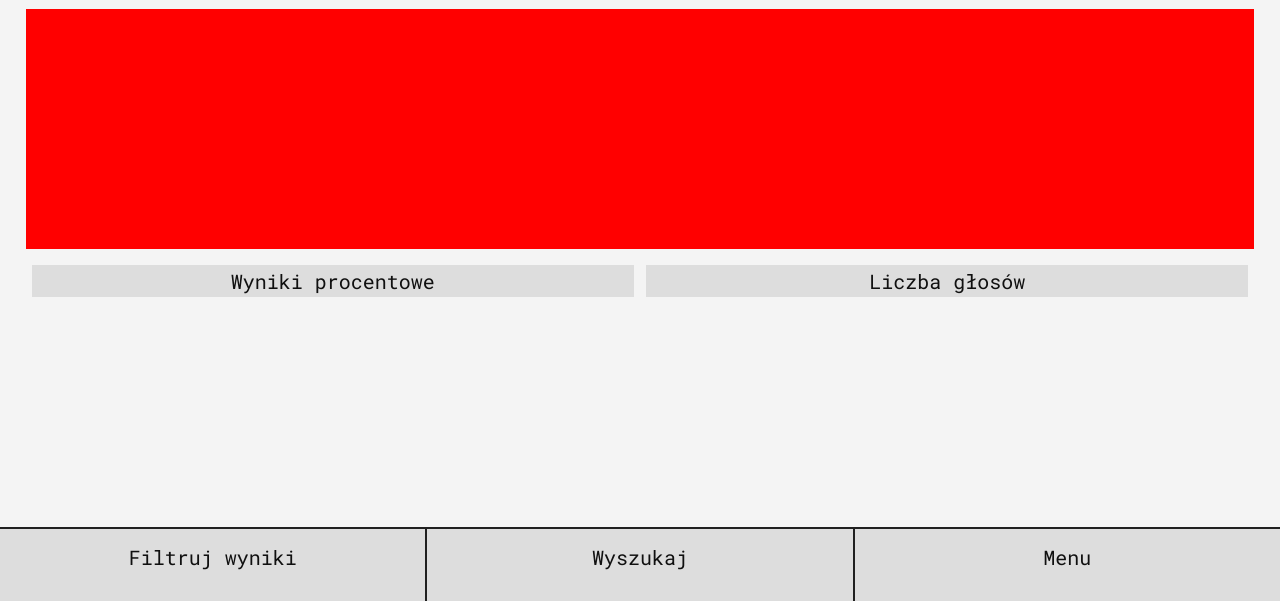
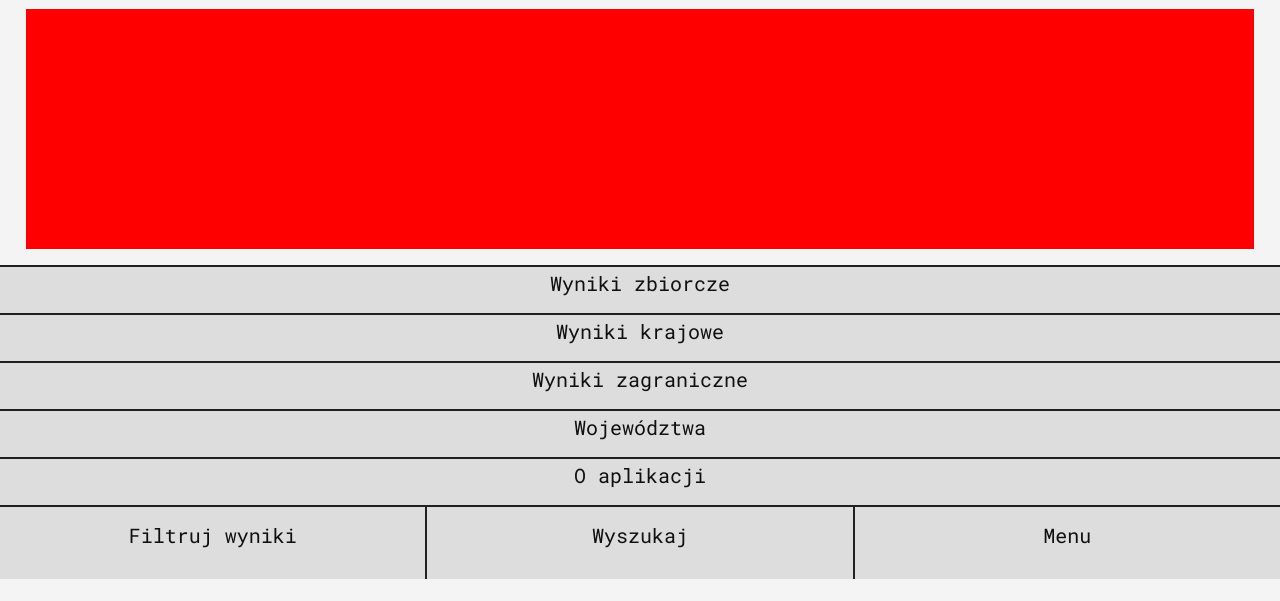
Before and after one commit to kowaalczyk/www-wybory-2000, a plain HTML site: page lab1/html/index.html in a window 1280 px wide. Shown: the part 199-800 px from the top of the page. Drawn offline with Linux system fonts and the light colour scheme.

Commit message:
add menu list mockup

```diff
--- a/lab1/css/style.css
+++ b/lab1/css/style.css
@@ -14,6 +14,7 @@
     --kk-small-vertical: 0.5vh;
     --kk-medium-vertical: 2vh;
     --kk-big-vertical: 4vh;  /* for iphone x <3 */
+    --kk-border-width: 2px;
 
     /* layout computed */
     --kk-footer-height: calc(
@@ -21,6 +22,10 @@
             var(--kk-big-vertical) +
             2 * var(--kk-line-height-default) * var(--kk-font-size-default)
     );
+    --kk-li-height: calc(
+            2 * var(--kk-line-height-default) * var(--kk-font-size-default)
+    );
+    --kk-btn-border: var(--kk-border-width) solid var(--kk-dark-bg-color);
 }
 
 /* GLOBAL */
@@ -40,7 +45,7 @@ body {
     height: 100vh;
 }
 
-header, section {
+header, section, ul, li {
     display: block;
 }
 
@@ -93,9 +98,9 @@ body.kk-flex-body {
 .kk-footer {
     position: fixed;
     bottom: 0;
-    max-height: var(--kk-footer-height);
+    height: var(--kk-footer-height);
     width: 100vw;
-    overflow: hidden;
+    overflow: visible; /* for displaying menu lists */
     flex-grow: 0;
 }
 
@@ -130,14 +135,16 @@ body.kk-flex-body {
     margin: 0;
     flex-grow: 1;
     flex-basis: 0;
-    border-top: 2px solid var(--kk-dark-bg-color);
+    border-top: var(--kk-btn-border);
 }
 
 .kk-btns-tight > a.kk-btn:not(:last-child) {
-    border-right: 2px solid var(--kk-dark-bg-color);
+    border-right: var(--kk-btn-border);
 }
 
 /* CONTENT STYLE */
+
+/* content */
 
 header > h1 {
     font-size: 2.5rem;
@@ -185,3 +192,23 @@ a.kk-btn:active, a.kk-btn:hover {
     color: #F4F4F4;
     background-color: var(--kk-dark-bg-color);
 }
+
+/* menus */
+
+.kk-expandable {
+    z-index: 10;
+    position: absolute;
+    bottom: calc(var(--kk-footer-height));
+    left: inherit;
+}
+
+ul.kk-list > li {
+    height: var(--kk-li-height);
+}
+
+a.kk-btn.kk-list-btn {
+    height: inherit;
+    width: inherit;
+    padding: auto;
+    border-top: var(--kk-btn-border);
+}
--- a/lab1/html/index.html
+++ b/lab1/html/index.html
@@ -20,12 +20,18 @@
 </head>
 <body class="kk-flex-body">
     <div class="kk-content kk-container">
+
+        <!-- PAGE TITLE -->
+
         <header class="kk-block-vmargin">
             <h1 class="kk-bar-after">
                 Wybory prezydenta RP 2000
             </h1>
         </header>
         <section class="kk-block-vmargin">
+
+            <!-- CONTENT TITLE -->
+
             <h2 class="kk-block-tmargin kk-result">
                 <span id="result-name">
                     Kraków
@@ -35,6 +41,8 @@
                     Gmina, powiat Kraków, woj. Małopolskie
                 </span>
             </h2>
+
+            <!-- CONTENT (GRAPH AND SWITCHES) -->
 
             <div class="kk-block-tmargin chart">
                 <canvas id="TEST"></canvas>
@@ -50,18 +58,85 @@
             </div>
         </section>
     </div>
+
     <footer class="kk-footer">
-        <div class="kk-container kk-horizontal kk-btns-tight">
-            <a href="#!" class="kk-btn kk-btn-tall" id="filter">
+        <div class="kk-container">
+
+            <!-- MENU BUTTONS -->
+
+            <div class="kk-horizontal kk-btns-tight">
+                <a href="#!" class="kk-btn kk-btn-tall" id="filter-btn">
                     Filtruj wyniki
                 </a>
-            <a href="#!" class="kk-btn kk-btn-tall" id="search">
+                <a href="#!" class="kk-btn kk-btn-tall" id="search-btn">
                     Wyszukaj
                 </a>
-            <a href="#!" class="kk-btn kk-btn-tall" id="menu">
+                <a href="#!" class="kk-btn kk-btn-tall" id="menu-btn">
                     Menu
                 </a>
             </div>
+
+            <!-- MENU EXPANDABLE LISTS -->
+
+            <div id="menu-content" class="kk-container kk-expandable">
+                <ul class="kk-list">
+                    <li>
+                        <a class="kk-btn kk-list-btn" href="#!">
+                            Wyniki zbiorcze
+                        </a>
+                    </li>
+                    <li>
+                        <a class="kk-btn kk-list-btn" href="#!">
+                            Wyniki krajowe
+                        </a>
+                    </li>
+                    <li>
+                        <a class="kk-btn kk-list-btn" href="#!">
+                            Wyniki zagraniczne
+                        </a>
+                    </li>
+                    <li>
+                        <a class="kk-btn kk-list-btn" href="#!">
+                            Województwa
+                        </a>
+                    </li>
+                    <li>
+                        <a class="kk-btn kk-list-btn" href="#!">
+                            O aplikacji
+                        </a>
+                    </li>
+                </ul>
+            </div>
+        </div>
     </footer>
+
+    <!--<div id="filter-content">-->
+
+    <!--</div>-->
+
+    <!--<div id="search-content">-->
+
+    <!--</div>-->
+
+    <!--<div id="menu-content">-->
+        <!--<ul class="kk-list">-->
+            <!--<li>-->
+                <!--Wyniki zbiorcze-->
+            <!--</li>-->
+            <!--<li>-->
+                <!--Wyniki krajowe-->
+            <!--</li>-->
+            <!--<li>-->
+                <!--Wyniki zagraniczne-->
+            <!--</li>-->
+            <!--<li>-->
+                <!--Województwa-->
+            <!--</li>-->
+            <!--<li>-->
+                <!--O aplikacji-->
+            <!--</li>-->
+        <!--</ul>-->
+    <!--</div>-->
+
 </body>
 </html>
```
Lines whose indentation alone changed are shown as unchanged.
